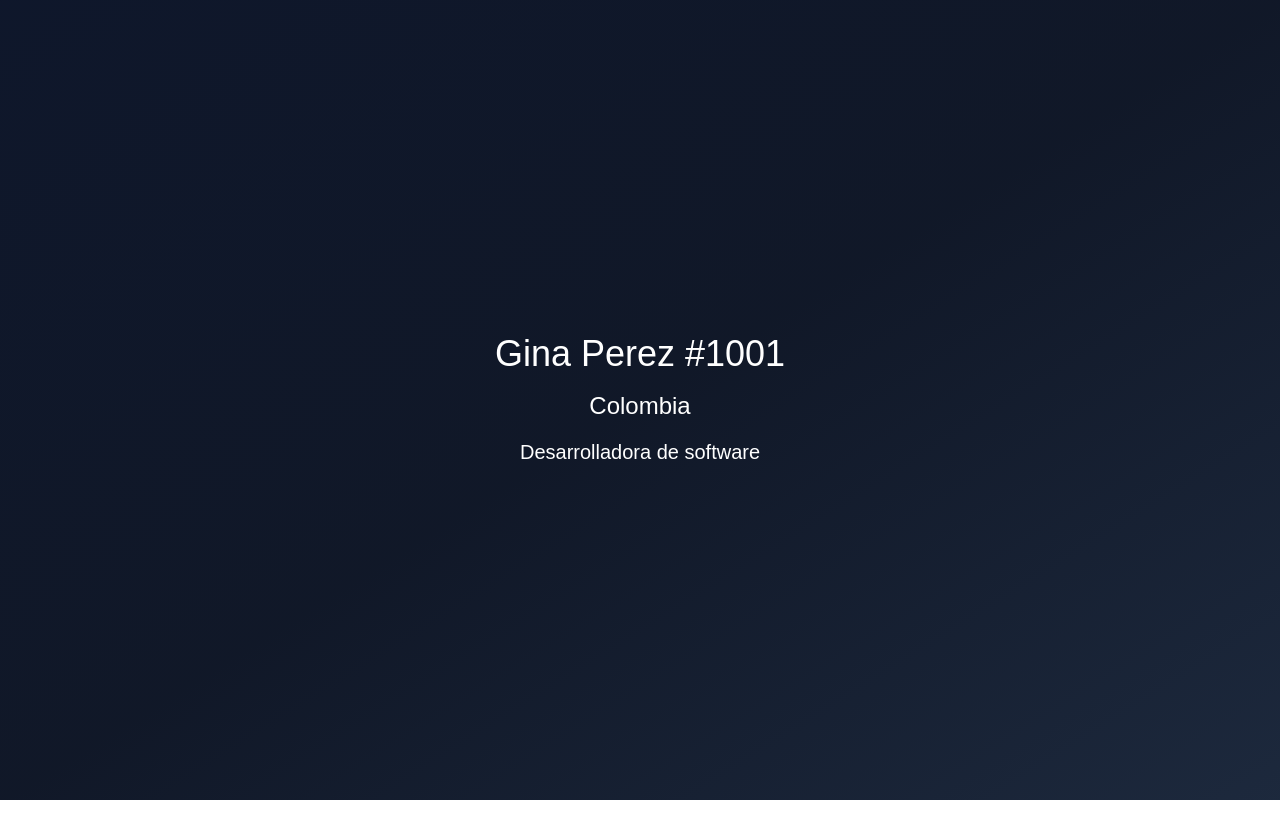
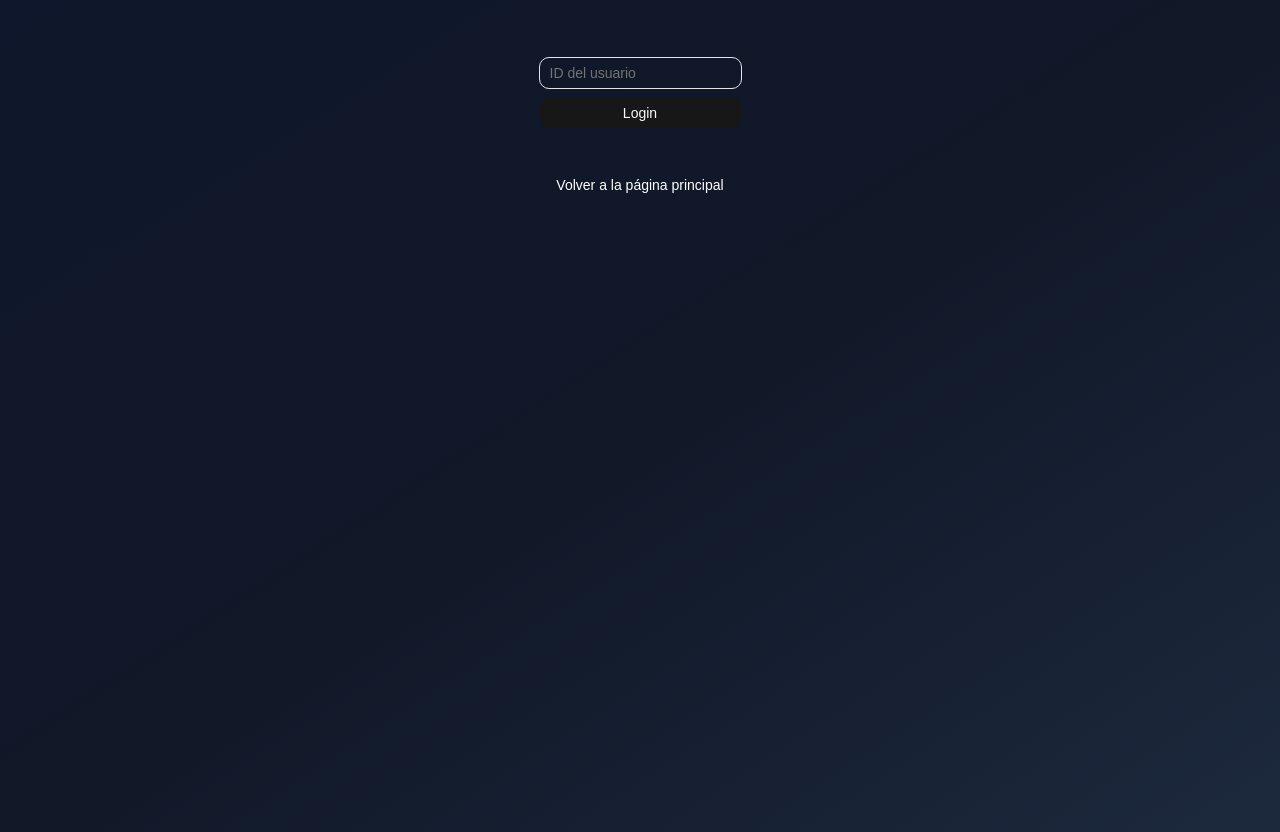
Before and after one commit to paolaPerez00/manage-hooks, a React (Vite) app: page /login in a window 1280 px wide. Before the commit the page ends 800 px from the top, so only its background shows below. Built offline with nearby package versions, Linux system fonts and the light colour scheme.

Commit message:
Create page for management routes

```diff
--- a/package.json
+++ b/package.json
@@ -20,6 +20,7 @@
     "radix-ui": "^1.4.3",
     "react": "^19.2.6",
     "react-dom": "^19.2.6",
+    "react-router": "^7.17.0",
     "shadcn": "^4.8.0",
     "sonner": "^2.0.7",
     "tailwind-merge": "^3.6.0",
--- /dev/null
+++ b/src/09-useContext/ProfessionalApp.tsx
@@ -0,0 +1,10 @@
+import { RouterProvider } from "react-router"
+import { router } from "./router/app.router"
+
+export const ProfessionalApp = () => {
+    return (
+        <div className="bg-gradient flex flex-col">
+            < RouterProvider router={router} />
+        </div>
+    )
+}
--- /dev/null
+++ b/src/09-useContext/pages/about/AboutPage.tsx
@@ -0,0 +1,14 @@
+import { Link } from "react-router"
+
+export const AboutPage = () => {
+    return (
+        <div className="flex flex-col items-center justify-center min-h-screen">
+            <h1 className="text-4xl font-bold">Página sobre mi</h1>
+            <hr />
+            <div className="flex flex-col gap-2">
+                <Link to="/profile" className="hover:text-blue-500 underline text-2xl">Perfil</Link>
+                <Link to="/login" className="hover:text-blue-500 underline text-2xl">Login del usuario</Link>
+            </div>
+        </div>
+    )
+}
--- /dev/null
+++ b/src/09-useContext/pages/auth/LoginPage.tsx
@@ -0,0 +1,19 @@
+import { Button } from "@/components/ui/button"
+import { Input } from "@/components/ui/input"
+import { Link } from "react-router"
+
+export const LoginPage = () => {
+    return (
+        <div className="flex flex-col items-center min-h-screen">
+            <h1 className="text-4xl font-bold"></h1>
+            <hr />
+            <form className="flex flex-col gap-2 my-10">
+                <Input type="number" placeholder="ID del usuario"></Input>
+                <Button type="submit">Login</Button>
+            </form>
+            <Link to="/about">
+                <Button variant="ghost">Volver a la página principal</Button>
+            </Link>
+        </div>
+    )
+}
--- /dev/null
+++ b/src/09-useContext/pages/profile/ProfilePage.tsx
@@ -0,0 +1,12 @@
+import { Button } from "@/components/ui/button"
+
+export const ProfilePage = () => {
+    return (
+        <div className="flex flex-col items-center justify-center min-h-screen">
+            <h1 className="text-4xl">Perfil del usuario</h1>
+            <hr />
+            <pre className="my-4">{JSON.stringify({}, null, 2)}</pre>
+            <Button variant="destructive">Salir</Button>
+        </div>
+    )
+}
--- a/src/components/ui/button.tsx
+++ b/src/components/ui/button.tsx
@@ -5,7 +5,7 @@
 import { cn } from "@/lib/utils"
 
 const buttonVariants = cva(
-  "group/button inline-flex shrink-0 items-center justify-center rounded-lg border border-transparent bg-clip-padding text-sm font-medium whitespace-nowrap transition-all outline-none select-none focus-visible:border-ring focus-visible:ring-3 focus-visible:ring-ring/50 active:not-aria-[haspopup]:translate-y-px disabled:pointer-events-none disabled:opacity-50 aria-invalid:border-destructive aria-invalid:ring-3 aria-invalid:ring-destructive/20 dark:aria-invalid:border-destructive/50 dark:aria-invalid:ring-destructive/40 [&_svg]:pointer-events-none [&_svg]:shrink-0 [&_svg:not([class*='size-'])]:size-4",
+  "group/button inline-flex cursor-pointer shrink-0 items-center justify-center rounded-lg border border-transparent bg-clip-padding text-sm font-medium whitespace-nowrap transition-all outline-none select-none focus-visible:border-ring focus-visible:ring-3 focus-visible:ring-ring/50 active:not-aria-[haspopup]:translate-y-px disabled:pointer-events-none disabled:opacity-50 aria-invalid:border-destructive aria-invalid:ring-3 aria-invalid:ring-destructive/20 dark:aria-invalid:border-destructive/50 dark:aria-invalid:ring-destructive/40 [&_svg]:pointer-events-none [&_svg]:shrink-0 [&_svg:not([class*='size-'])]:size-4",
   {
     variants: {
       variant: {
--- a/src/main.tsx
+++ b/src/main.tsx
@@ -14,8 +14,9 @@
 // import { MemoHook } from './06-memos/MemoHook'
 // import { MemoCounter } from './06-memos/MemoCounter'
 // import { InstagromApp } from './07-useOptimistic/InstagromApp'
-import { ClientInformation } from './08-use-suspense/ClientInformation'
-import { getUserAction } from './08-use-suspense/api/get-user.action'
+// import { ClientInformation } from './08-use-suspense/ClientInformation'
+// import { getUserAction } from './08-use-suspense/api/get-user.action'
+import { ProfessionalApp } from './09-useContext/ProfessionalApp'
 
 createRoot(document.getElementById('root')!).render(
   <StrictMode>
@@ -31,13 +32,14 @@
     {/* <MemoHook /> */}
     {/* <MemoCounter /> */}
     {/* <InstagromApp /> */}
-    <Suspense fallback={
+    {/* <Suspense fallback={
       <div className='bg-gradient flex flex-col'>
         <h1 className='text-2xl'>Cargando</h1>
       </div>
     }>
       <ClientInformation getUser={getUserAction(1001)} />
-    </Suspense>
+    </Suspense> */}
 
+    <ProfessionalApp />
   </StrictMode>,
 )
```
Also changed, not shown: src/09-useContext/router/app.router.tsx (added, +26 -0 lines), 1 other file (tests, documents, lock files or other folders).
